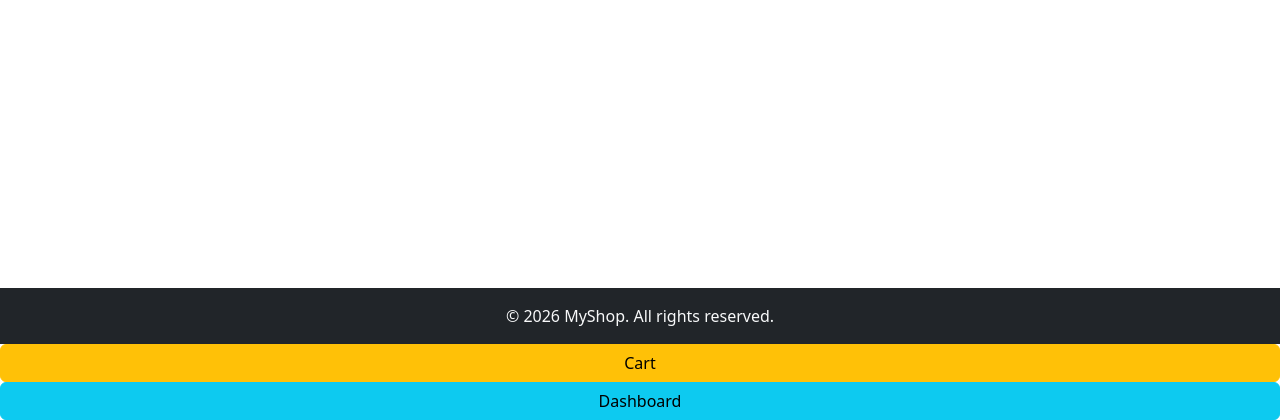
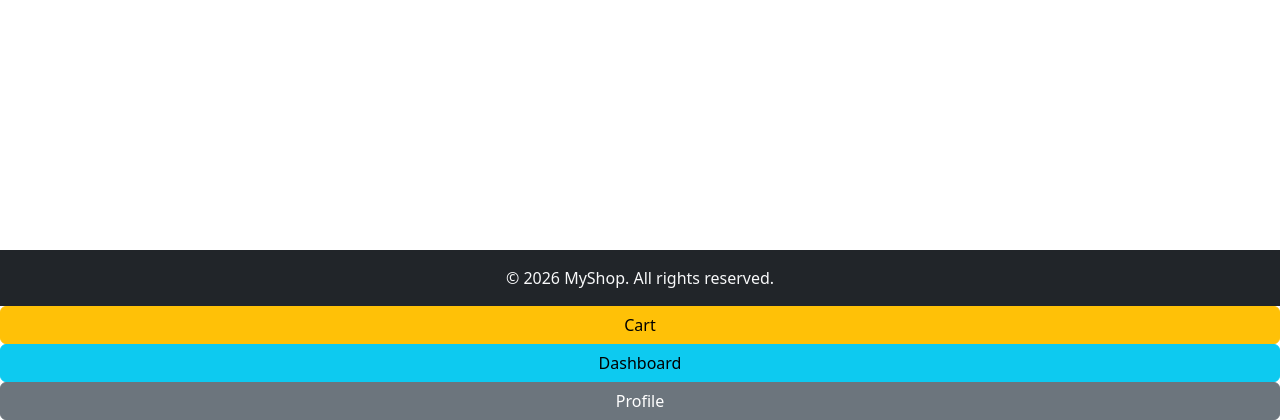
Before and after one commit to elangosakthivel-124/ecommerce, a Django app: template templates/cart.html in a window 1280 px wide. Shown: the part 380-800 px from the top of the page. Run offline with Django 3.2, Linux system fonts and the light colour scheme; the template is opened without the code that fills it, so the values that code supplies are empty.

Commit message:
Update base.html

```diff
--- a/templates/base.html
+++ b/templates/base.html
@@ -72,6 +72,12 @@
     <a href="/cart/" class="btn btn-warning">Cart</a>
     <a href="/dashboard/" class="btn btn-info">Dashboard</a>
 
+    <a href="/profile/" class="btn btn-secondary">Profile</a>
+
+{% if user.is_staff %}
+<a href="/admin-orders/" class="btn btn-warning">Admin</a>
+{% endif %}
+
 
 </body>
 </html>
```
